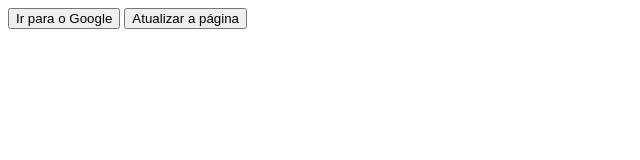
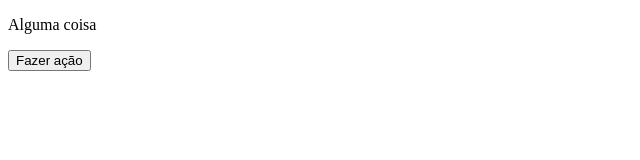
Before and after one commit to thiagoac/modulogit, a plain HTML site: page modulo-javascript-ini/teste.html in a window 1280 px wide. Shown: the whole page, without its empty margins (0-640 px from the left). Drawn offline with Linux system fonts and the light colour scheme.

Commit message:
Modificando HTML pelo javascript

```diff
--- a/modulo-javascript-ini/teste.html
+++ b/modulo-javascript-ini/teste.html
@@ -4,17 +4,15 @@
     <meta charset="UTF-8">
     <meta name="viewport" content="width=device-width, initial-scale=1.0">
     <meta http-equiv="X-UA-Compatible" content="ie=edge">
-    <title>teste redirect</title>
+    <title>Modificando HTML</title>
 </head>
 <body>
 
-    <button onclick="window.location.href='http://www.google.pt';" >Ir para o Google</button>
-    <button onclick="window.location.href=window.location.href;">Atualizar a página</button>
+    <div>
+        <p id="area">Alguma coisa</p>
+        <button onclick="document.getElementById('area').innerHTML = prompt('Qual o seu nome');">Fazer ação</button>
+    </div>
 
-    <script>
-
-
-    </script>
 
 </body>
 </html>
```
